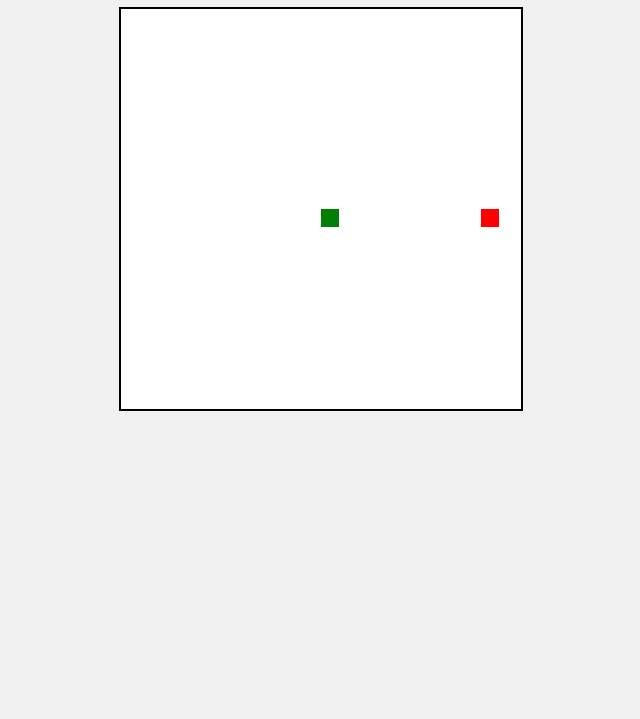
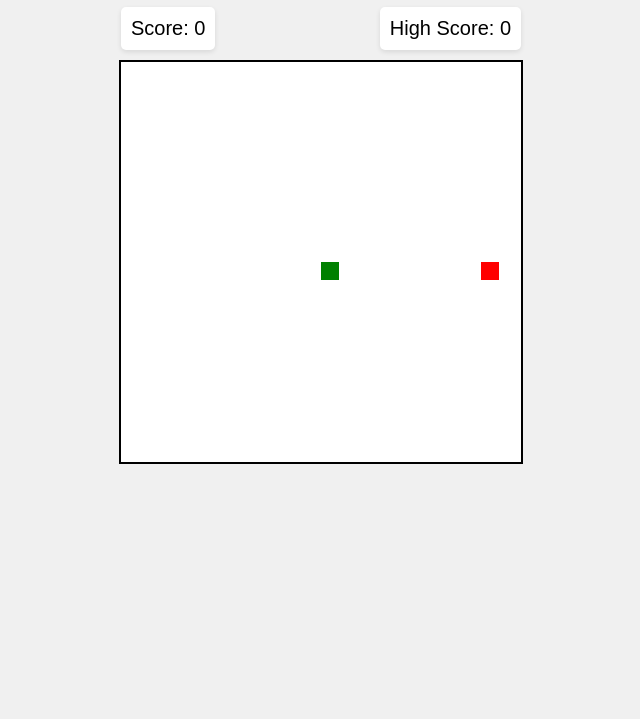
Before and after one commit to MariusChristensen/cursor-guided-game, a plain HTML site: page index.html in a window 1280 px wide. Shown: the part 81-800 px from the top of the page, without its empty margins (319-959 px from the left). Drawn offline with Linux system fonts and the light colour scheme.

Commit message:
Add score display and high score tracking

```diff
--- a/game.js
+++ b/game.js
@@ -1,5 +1,7 @@
 const canvas = document.getElementById("gameCanvas");
 const ctx = canvas.getContext("2d");
+const currentScoreElement = document.getElementById("currentScore");
+const highScoreElement = document.getElementById("highScore");
 
 const gridSize = 20;
 const tileCount = 20;
@@ -12,6 +14,10 @@ let food = {
 let dx = 0;
 let dy = 0;
 let score = 0;
+let highScore = localStorage.getItem("snakeHighScore") || 0;
+
+// Update the high score display initially
+highScoreElement.textContent = highScore;
 
 document.addEventListener("keydown", handleKeyPress);
 
@@ -56,6 +62,14 @@ function gameLoop() {
       y: Math.floor(Math.random() * tileCount),
     };
     score += 10;
+    currentScoreElement.textContent = score;
+
+    // Update high score if current score is higher
+    if (score > highScore) {
+      highScore = score;
+      localStorage.setItem("snakeHighScore", highScore);
+      highScoreElement.textContent = highScore;
+    }
   } else {
     snake.pop();
   }
@@ -107,6 +121,7 @@ function resetGame() {
   dx = 0;
   dy = 0;
   score = 0;
+  currentScoreElement.textContent = score;
   food = {
     x: Math.floor(Math.random() * tileCount),
     y: Math.floor(Math.random() * tileCount),
--- a/index.html
+++ b/index.html
@@ -6,6 +6,10 @@
   </head>
   <body>
     <h1>Snake Game</h1>
+    <div class="score-container">
+      <div class="score">Score: <span id="currentScore">0</span></div>
+      <div class="high-score">High Score: <span id="highScore">0</span></div>
+    </div>
     <canvas id="gameCanvas" width="400" height="400"></canvas>
     <script src="game.js"></script>
   </body>
--- a/styles.css
+++ b/styles.css
@@ -10,3 +10,20 @@ body {
   align-items: center;
   background-color: #f0f0f0;
 }
+
+.score-container {
+  display: flex;
+  justify-content: space-between;
+  width: 400px;
+  margin-bottom: 10px;
+  font-size: 20px;
+  font-family: Arial, sans-serif;
+}
+
+.score,
+.high-score {
+  padding: 10px;
+  background-color: #fff;
+  border-radius: 5px;
+  box-shadow: 0 2px 5px rgba(0, 0, 0, 0.1);
+}
```
